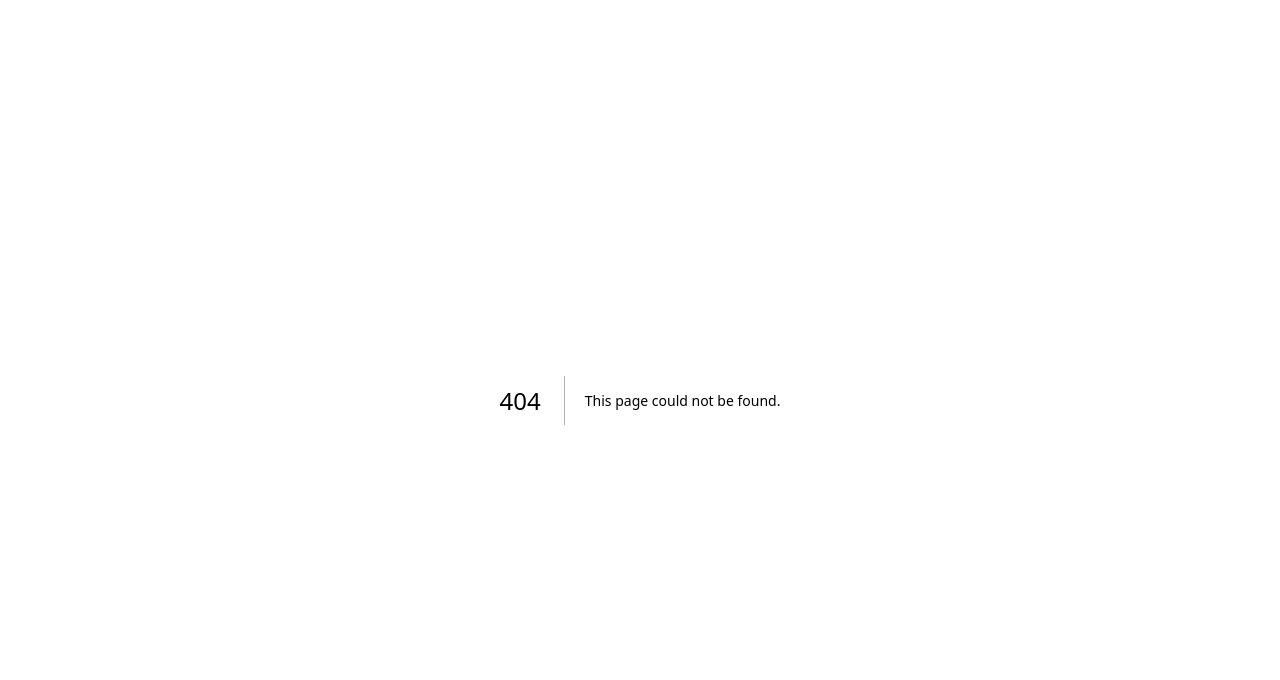
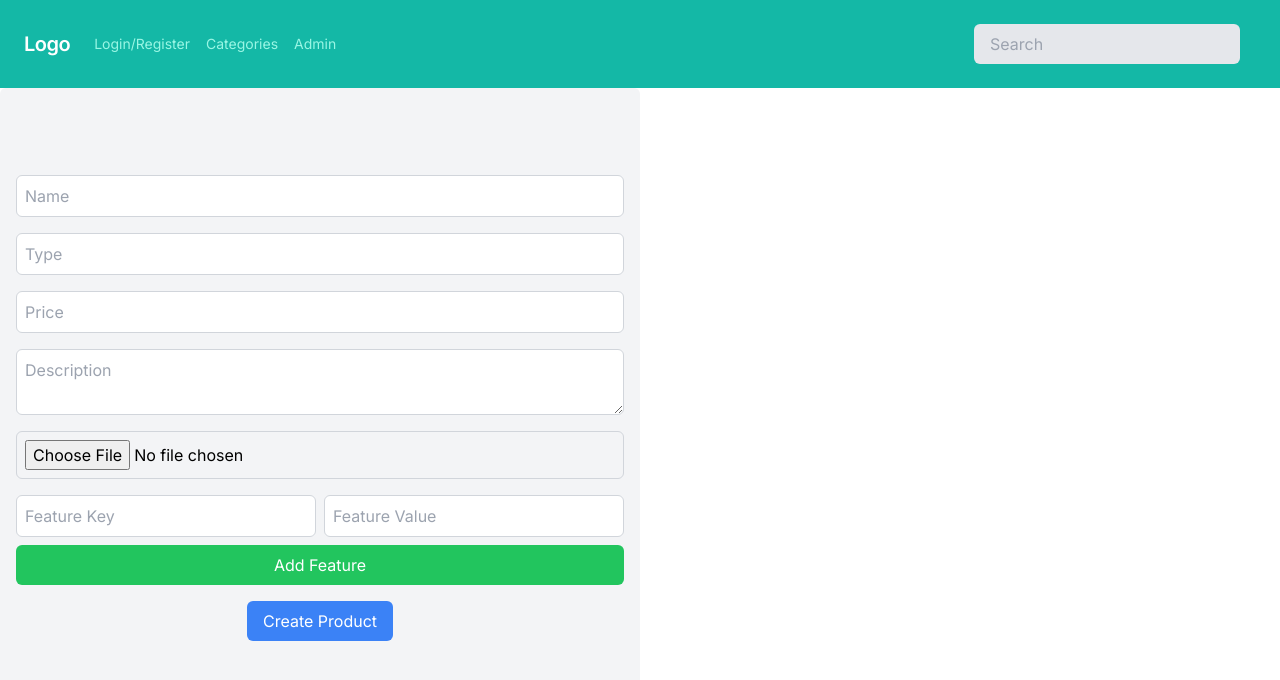
Before and after one commit to chari00001/HepsiSurda-Frontend, a Next.js app: page /admin in a window 1280 px wide. Before the commit this address had no page. Shown: the top 680 px of the page. Built offline with nearby package versions, Linux system fonts and the light colour scheme.

Commit message:
auto commit

```diff
--- /dev/null
+++ b/app/admin/page.js
@@ -0,0 +1,16 @@
+"use client";
+
+import React from "react";
+import CreateProduct from "../../components/CreateProduct/CreateProduct";
+import Navbar from "../../components/Navbar/Navbar";
+
+const page = () => {
+  return (
+    <div>
+      <Navbar />
+      <CreateProduct />
+    </div>
+  );
+};
+
+export default page;
--- a/app/page.js
+++ b/app/page.js
@@ -4,8 +4,13 @@ import React from "react";
 import { useState, useEffect } from "react";
 import ProductList from "../components/ProductList/ProductList";
 import Navbar from "../components/Navbar/Navbar";
+import { fetchImages } from "../network/lib/upload";
 
 const page = () => {
+  const [images, setImages] = useState([]);
+
+
+
   return (
     <div className="flex flex-col items-center justify-center space-y-16">
       <Navbar />
--- a/app/product/page.js
+++ b/app/product/page.js
@@ -31,11 +31,13 @@ const DetailPage = ({ productId }) => {
   const id = useSearchParams().get("id");
 
   useEffect(() => {
-    const fetchProduct = async () => {
+    const fetchProductAndImages = async () => {
       try {
-        const res = await getProductById(id);
-        console.log(res);
-        setProduct(res);
+        const productRes = await getProductById(id);
+        productRes.image = `http://localhost:8080/${productRes.image}`;
+
+        console.log(productRes);
+        setProduct(productRes);
       } catch (error) {
         console.error("Error fetching product details:", error);
       }
@@ -51,7 +53,7 @@ const DetailPage = ({ productId }) => {
       }
     };
 
-    fetchProduct();
+    fetchProductAndImages();
     fetchComments();
   }, [productId]);
 
@@ -174,18 +176,7 @@ const DetailPage = ({ productId }) => {
             <div className="grid grid-cols-1 md:grid-cols-2 lg:grid-cols-3 gap-4">
               {/* Images section */}
               <div>
-                {/* {product.image?.map((image) => (
-                  <div
-                    key={image.id}
-                    className="w-full h-48 mb-2 overflow-hidden rounded-lg"
-                  >
-                    <img
-                      src={image.url}
-                      alt={image.alt}
-                      className="w-full h-full object-cover"
-                    />
-                  </div>
-                ))} */}
+                <img src={product.image} alt="" className="rounded-2xl" />
               </div>
               {/* Product details section */}
               <div>
--- a/components/CreateProduct/CreateProduct.jsx
+++ b/components/CreateProduct/CreateProduct.jsx
@@ -6,65 +6,107 @@ function CreateProduct() {
   const [type, setType] = useState("");
   const [price, setPrice] = useState("");
   const [description, setDescription] = useState("");
+  const [image, setImage] = useState(null);
+  const [features, setFeatures] = useState([{ key: "", value: "" }]);
+
+  const handleFeatureChange = (index, key, value) => {
+    const newFeatures = [...features];
+    newFeatures[index][key] = value;
+    setFeatures(newFeatures);
+  };
+
+  const addFeature = () => {
+    setFeatures([...features, { key: "", value: "" }]);
+  };
 
   const handleSubmit = async (event) => {
     event.preventDefault();
-    const product = { name, type, price, description };
-    const res = await createProduct(product);
+
+    const formData = new FormData();
+    formData.append("name", name);
+    formData.append("type", type);
+    formData.append("price", price);
+    formData.append("description", description);
+    formData.append("features", JSON.stringify(features));
+    if (image) {
+      formData.append("image", image);
+    }
+
+    const res = await createProduct(formData);
     console.log(res);
   };
-
   return (
     <form
       onSubmit={handleSubmit}
-      className="flex flex-col items-center justify-center w-full h-full p-4 space-y-4 bg-gray-100 rounded-md w-1/2 h-[40rem]"
+      className="flex flex-col items-center justify-center w-1/2 h-[40rem] p-4 space-y-4 bg-gray-100 rounded-md"
+      encType="multipart/form-data"
     >
-      <div className="w-[10rem]">
-        <label className="text-black">
-          Name:
       <input
         type="text"
+        placeholder="Name"
         value={name}
         onChange={(e) => setName(e.target.value)}
-            className="text-black w-[10rem]"
+        className="w-full p-2 border border-gray-300 rounded-md text-black"
       />
-        </label>
-      </div>
-      <div className="w-[10rem]">
-        <label className="text-black">
-          Type:
       <input
         type="text"
+        placeholder="Type"
         value={type}
         onChange={(e) => setType(e.target.value)}
-            className="text-black"
+        className="w-full p-2 border border-gray-300 rounded-md text-black"
       />
-        </label>
-      </div>
-      <div className="w-[10rem]">
-        <label className="text-black">
-          Price:
       <input
         type="text"
+        placeholder="Price"
         value={price}
         onChange={(e) => setPrice(e.target.value)}
-            className="text-black"
+        className="w-full p-2 border border-gray-300 rounded-md text-black"
       />
-        </label>
-      </div>
-      <div className="w-[10rem]">
-        <label className="text-black">
-          Description:
       <textarea
+        placeholder="Description"
         value={description}
         onChange={(e) => setDescription(e.target.value)}
-            className="text-black"
+        className="w-full p-2 border border-gray-300 rounded-md text-black"
       />
-        </label>
+      <input
+        type="file"
+        onChange={(e) => setImage(e.target.files[0])}
+        className="w-full p-2 border border-gray-300 rounded-md text-black"
+      />
+      <div className="flex flex-col w-full space-y-2">
+        {features.map((feature, index) => (
+          <div key={index} className="flex space-x-2">
+            <input
+              type="text"
+              placeholder="Feature Key"
+              value={feature.key}
+              onChange={(e) =>
+                handleFeatureChange(index, "key", e.target.value)
+              }
+              className="flex-1 p-2 border border-gray-300 rounded-md text-black"
+            />
+            <input
+              type="text"
+              placeholder="Feature Value"
+              value={feature.value}
+              onChange={(e) =>
+                handleFeatureChange(index, "value", e.target.value)
+              }
+              className="flex-1 p-2 border border-gray-300 rounded-md text-black"
+            />
+          </div>
+        ))}
+        <button
+          type="button"
+          onClick={addFeature}
+          className="p-2 px-4 text-white bg-green-500 rounded-md text-black"
+        >
+          Add Feature
+        </button>
       </div>
       <button
         type="submit"
-        className="text-white rounded-md p-2 px-4 bg-blue-500"
+        className="p-2 px-4 text-white bg-blue-500 rounded-md text-black"
       >
         Create Product
       </button>
--- a/components/Navbar/Navbar.jsx
+++ b/components/Navbar/Navbar.jsx
@@ -44,8 +44,13 @@ const Navbar = () => {
             </Link>
           )}
           <Link href="/categories">
+            <span className="block mt-4 lg:inline-block lg:mt-0 text-teal-200 hover:text-white mr-4">
+              Categories
+            </span>
+          </Link>
+          <Link href="/admin">
             <span className="block mt-4 lg:inline-block lg:mt-0 text-teal-200 hover:text-white">
-              Categories
+              Admin
             </span>
           </Link>
         </div>
--- a/components/Product/Product.jsx
+++ b/components/Product/Product.jsx
@@ -8,7 +8,7 @@ const Product = ({ product }) => {
         alt={name}
         className="w-full h-64 object-cover"
       />
-      <h2 className="text-xl font-semibold">{product.name}</h2>
+      <h2 className="text-xl font-semibold text-black">{product.name}</h2>
       <p className="text-gray-700">{product.price}</p>
     </div>
   );
--- a/components/ProductList/ProductList.jsx
+++ b/components/ProductList/ProductList.jsx
@@ -1,6 +1,5 @@
-import React from "react";
+import React, { useState, useEffect } from "react";
 import Link from "next/link";
-import { useState, useEffect } from "react";
 import Product from "../Product/Product";
 import { getProducts } from "../../network/lib/product";
 
@@ -10,11 +9,22 @@ const ProductList = () => {
   useEffect(() => {
     getProducts()
       .then((res) => {
-        console.log(res);
-        setProducts(res);
+        const productsWithImages = res.map((product) => {
+          return {
+            ...product,
+            imageUrl: product.image
+              ? `http://localhost:8080/${product.image}`
+              : null,
+          };
+        });
+
+        console.log(productsWithImages);
+        setProducts(productsWithImages);
       })
       .catch((err) => console.log(err));
   }, []);
+
+
 
   return (
     <div className="grid grid-cols-3 gap-6">
@@ -27,6 +37,8 @@ const ProductList = () => {
           key={i}
         >
           <div>
+            {" "}
+            {/* Make sure to use <a> tag to enable the navigation */}
             <Product product={product} />
           </div>
         </Link>
--- /dev/null
+++ b/network/lib/upload.js
@@ -0,0 +1,11 @@
+import api from "../api";
+
+export const fetchImages = async () => {
+  try {
+    const response = await api.get(`/uploads/images`);
+    return response.data;
+  } catch (error) {
+    console.error("Error fetching image:", error);
+    throw error;
+  }
+};
```
Lines whose indentation alone changed are shown as unchanged.
